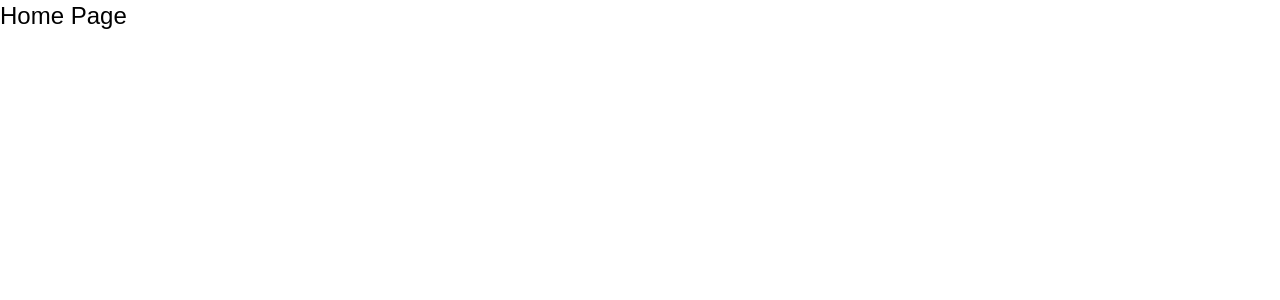
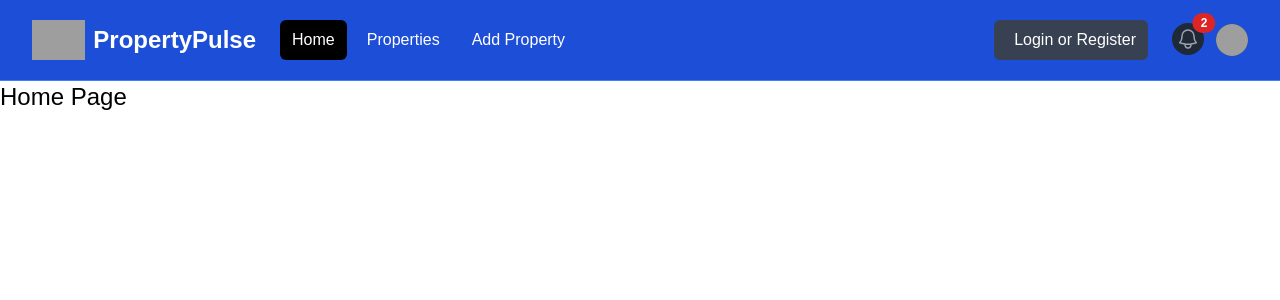
Before and after one commit to albert-fit/property-pulse-nextjs, a Next.js app: page / in a window 1280 px wide. Shown: the top 300 px of the page. Built offline with nearby package versions, Linux system fonts and the light colour scheme; grey boxes are pictures that could not be loaded.

Commit message:
imported navbar skeleton

```diff
--- a/app/layout.jsx
+++ b/app/layout.jsx
@@ -1,4 +1,5 @@
 import '@/assets/styles/globals.css'
+import Navbar from '@/components/Navbar';
 
 export const metadata = {
     title: 'Property Pulse',
@@ -9,6 +10,7 @@
 const MainLayout = ({children}) => {
     return ( <html>
         <body>
+            <Navbar/>
             <main>
                 {children}
             </main>
--- a/app/properties/[id]/page.jsx
+++ b/app/properties/[id]/page.jsx
@@ -1,5 +1,5 @@
 const PropertyPage = () => {
-    return ( <div>Property Page</div> );
+    return ( <div>Property page</div> );
 }
 
 export default PropertyPage;
--- /dev/null
+++ b/components/Navbar.jsx
@@ -0,0 +1,203 @@
+const Navbar = () => {
+  return (
+      <nav class="bg-blue-700 border-b border-blue-500">
+        <div class="mx-auto max-w-7xl px-2 sm:px-6 lg:px-8">
+          <div class="relative flex h-20 items-center justify-between">
+            <div class="absolute inset-y-0 left-0 flex items-center md:hidden">
+              {/* <!-- Mobile menu button--> */}
+              <button
+                type="button"
+                id="mobile-dropdown-button"
+                class="relative inline-flex items-center justify-center rounded-md p-2 text-gray-400 hover:bg-gray-700 hover:text-white focus:outline-none focus:ring-2 focus:ring-inset focus:ring-white"
+                aria-controls="mobile-menu"
+                aria-expanded="false"
+              >
+                <span class="absolute -inset-0.5"></span>
+                <span class="sr-only">Open main menu</span>
+                <svg
+                  class="block h-6 w-6"
+                  fill="none"
+                  viewBox="0 0 24 24"
+                  stroke-width="1.5"
+                  stroke="currentColor"
+                  aria-hidden="true"
+                >
+                  <path
+                    stroke-linecap="round"
+                    stroke-linejoin="round"
+                    d="M3.75 6.75h16.5M3.75 12h16.5m-16.5 5.25h16.5"
+                  />
+                </svg>
+              </button>
+            </div>
+
+            <div class="flex flex-1 items-center justify-center md:items-stretch md:justify-start">
+              {/* <!-- Logo --> */}
+              <a class="flex flex-shrink-0 items-center" href="/index.html">
+                <img
+                  class="h-10 w-auto"
+                  src="images/logo-white.png"
+                  alt="PropertyPulse"
+                />
+
+                <span class="hidden md:block text-white text-2xl font-bold ml-2">
+                  PropertyPulse
+                </span>
+              </a>
+              {/* <!-- Desktop Menu Hidden below md screens --> */}
+              <div class="hidden md:ml-6 md:block">
+                <div class="flex space-x-2">
+                  <a
+                    href="/index.html"
+                    class="text-white bg-black hover:bg-gray-900 hover:text-white rounded-md px-3 py-2"
+                  >
+                    Home
+                  </a>
+                  <a
+                    href="/properties.html"
+                    class="text-white hover:bg-gray-900 hover:text-white rounded-md px-3 py-2"
+                  >
+                    Properties
+                  </a>
+                  <a
+                    href="/add-property.html"
+                    class="text-white hover:bg-gray-900 hover:text-white rounded-md px-3 py-2"
+                  >
+                    Add Property
+                  </a>
+                </div>
+              </div>
+            </div>
+
+            {/* <!-- Right Side Menu (Logged Out) --> */}
+            <div class="hidden md:block md:ml-6">
+              <div class="flex items-center">
+                <button class="flex items-center text-white bg-gray-700 hover:bg-gray-900 hover:text-white rounded-md px-3 py-2">
+                  <i class="fa-brands fa-google text-white mr-2"></i>
+                  <span>Login or Register</span>
+                </button>
+              </div>
+            </div>
+
+            {/* <!-- Right Side Menu (Logged In) --> */}
+            <div class="absolute inset-y-0 right-0 flex items-center pr-2 md:static md:inset-auto md:ml-6 md:pr-0">
+              <a href="messages.html" class="relative group">
+                <button
+                  type="button"
+                  class="relative rounded-full bg-gray-800 p-1 text-gray-400 hover:text-white focus:outline-none focus:ring-2 focus:ring-white focus:ring-offset-2 focus:ring-offset-gray-800"
+                >
+                  <span class="absolute -inset-1.5"></span>
+                  <span class="sr-only">View notifications</span>
+                  <svg
+                    class="h-6 w-6"
+                    fill="none"
+                    viewBox="0 0 24 24"
+                    stroke-width="1.5"
+                    stroke="currentColor"
+                    aria-hidden="true"
+                  >
+                    <path
+                      stroke-linecap="round"
+                      stroke-linejoin="round"
+                      d="M14.857 17.082a23.848 23.848 0 005.454-1.31A8.967 8.967 0 0118 9.75v-.7V9A6 6 0 006 9v.75a8.967 8.967 0 01-2.312 6.022c1.733.64 3.56 1.085 5.455 1.31m5.714 0a24.255 24.255 0 01-5.714 0m5.714 0a3 3 0 11-5.714 0"
+                    />
+                  </svg>
+                </button>
+                <span class="absolute top-0 right-0 inline-flex items-center justify-center px-2 py-1 text-xs font-bold leading-none text-white transform translate-x-1/2 -translate-y-1/2 bg-red-600 rounded-full">
+                  2
+                  {/* <!-- Replace with the actual number of notifications --> */}
+                </span>
+              </a>
+              {/* <!-- Profile dropdown button --> */}
+              <div class="relative ml-3">
+                <div>
+                  <button
+                    type="button"
+                    class="relative flex rounded-full bg-gray-800 text-sm focus:outline-none focus:ring-2 focus:ring-white focus:ring-offset-2 focus:ring-offset-gray-800"
+                    id="user-menu-button"
+                    aria-expanded="false"
+                    aria-haspopup="true"
+                  >
+                    <span class="absolute -inset-1.5"></span>
+                    <span class="sr-only">Open user menu</span>
+                    <img
+                      class="h-8 w-8 rounded-full"
+                      src="/images/profile.png"
+                      alt=""
+                    />
+                  </button>
+                </div>
+
+                {/* <!-- Profile dropdown --> */}
+                <div
+                  id="user-menu"
+                  class="hidden absolute right-0 z-10 mt-2 w-48 origin-top-right rounded-md bg-white py-1 shadow-lg ring-1 ring-black ring-opacity-5 focus:outline-none"
+                  role="menu"
+                  aria-orientation="vertical"
+                  aria-labelledby="user-menu-button"
+                  tabindex="-1"
+                >
+                  <a
+                    href="/profile.html"
+                    class="block px-4 py-2 text-sm text-gray-700"
+                    role="menuitem"
+                    tabindex="-1"
+                    id="user-menu-item-0"
+                  >
+                    Your Profile
+                  </a>
+                  <a
+                    href="/saved-properties.html"
+                    class="block px-4 py-2 text-sm text-gray-700"
+                    role="menuitem"
+                    tabindex="-1"
+                    id="user-menu-item-2"
+                  >
+                    Saved Properties
+                  </a>
+                  <button
+                    class="block px-4 py-2 text-sm text-gray-700"
+                    role="menuitem"
+                    tabindex="-1"
+                    id="user-menu-item-2"
+                  >
+                    Sign Out
+                  </button>
+                </div>
+              </div>
+            </div>
+          </div>
+        </div>
+
+        {/* <!-- Mobile menu, show/hide based on menu state. --> */}
+        <div class="hidden" id="mobile-menu">
+          <div class="space-y-1 px-2 pb-3 pt-2">
+            <a
+              href="/index.html"
+              class="bg-black text-white block rounded-md px-3 py-2 text-base font-medium"
+            >
+              Home
+            </a>
+            <a
+              href="/properties.html"
+              class="text-white block rounded-md px-3 py-2 text-base font-medium"
+            >
+              Properties
+            </a>
+            <a
+              href="/add-property.html"
+              class="text-white block rounded-md px-3 py-2 text-base font-medium"
+            >
+              Add Property
+            </a>
+            <button class="flex items-center text-white bg-gray-700 hover:bg-gray-900 hover:text-white rounded-md px-3 py-2 my-5">
+              <i class="fa-brands fa-google mr-2"></i>
+              <span>Login or Register</span>
+            </button>
+          </div>
+        </div>
+      </nav>
+  );
+};
+
+export default Navbar;
```
